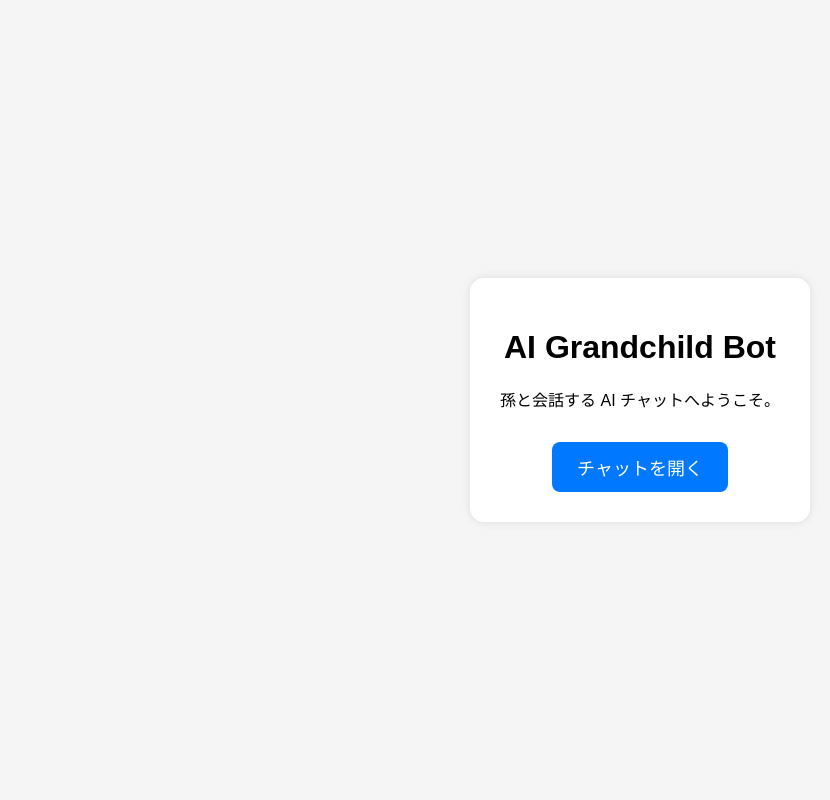
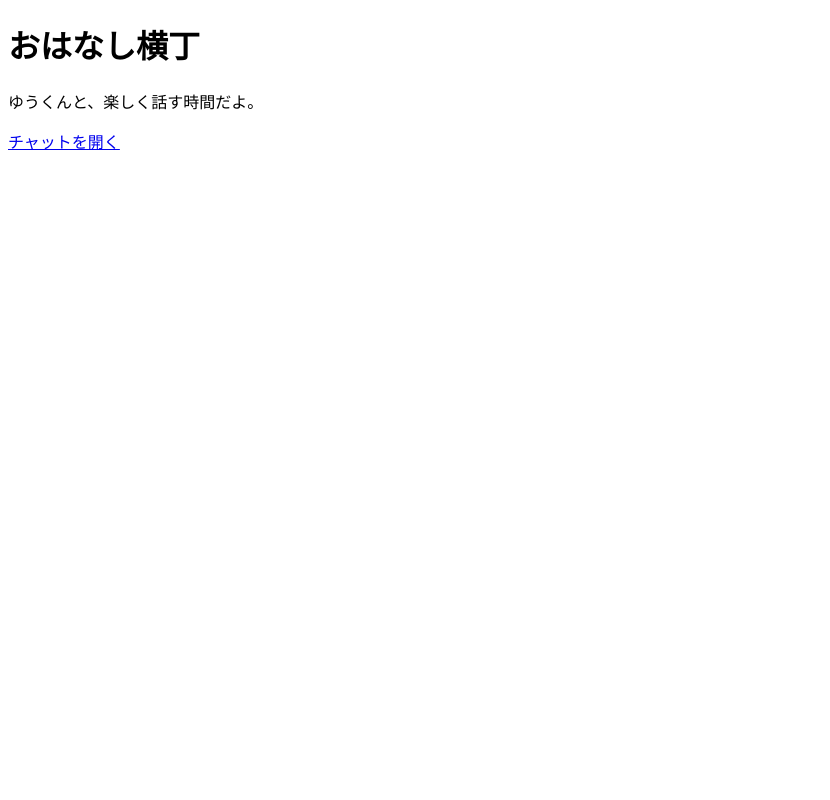
Before and after one commit to murahimurahi/ai_grandchild_bot, a Flask app: page / in a window 1280 px wide. Shown: the whole page, without its empty margins (0-830 px from the left). Run offline with Flask 3, Linux system fonts and the light colour scheme.

Commit message:
Update index.html

```diff
--- a/templates/index.html
+++ b/templates/index.html
@@ -2,42 +2,16 @@
 <html lang="ja">
 <head>
     <meta charset="UTF-8">
-    <title>AI Grandchild Bot</title>
-    <style>
-        body {
-            margin: 0;
-            padding: 0;
-            font-family: "游ゴシック", sans-serif;
-            background: #f5f5f5;
-            display: flex;
-            justify-content: center;
-            align-items: center;
-            height: 100vh;
-        }
-        .box {
-            background: white;
-            padding: 30px;
-            border-radius: 14px;
-            box-shadow: 0 0 10px rgba(0,0,0,0.1);
-            text-align: center;
-        }
-        a.button {
-            display: inline-block;
-            padding: 12px 25px;
-            background: #0078ff;
-            color: white;
-            text-decoration: none;
-            border-radius: 8px;
-            font-size: 18px;
-            margin-top: 15px;
-        }
-    </style>
+    <title>おはなし横丁</title>
+    <link rel="stylesheet" href="/static/style.css">
 </head>
+
 <body>
-    <div class="box">
-        <h1>AI Grandchild Bot</h1>
-        <p>孫と会話する AI チャットへようこそ。</p>
-        <a class="button" href="/chat">チャットを開く</a>
+    <div class="welcome-box">
+        <h1>おはなし横丁</h1>
+        <p class="subtitle">ゆうくんと、楽しく話す時間だよ。</p>
+
+        <a class="start-button" href="/chat">チャットを開く</a>
     </div>
 </body>
 </html>
```
